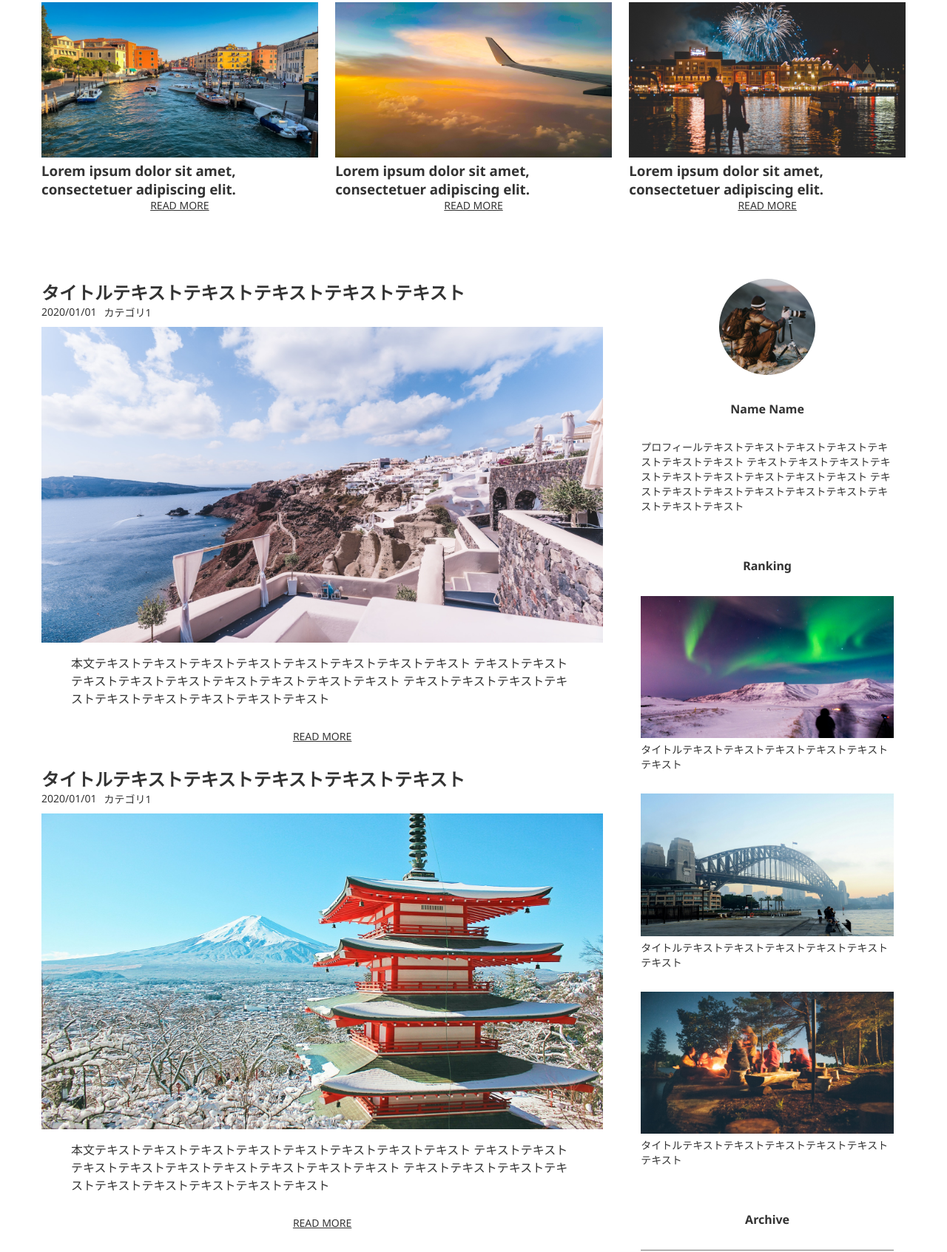
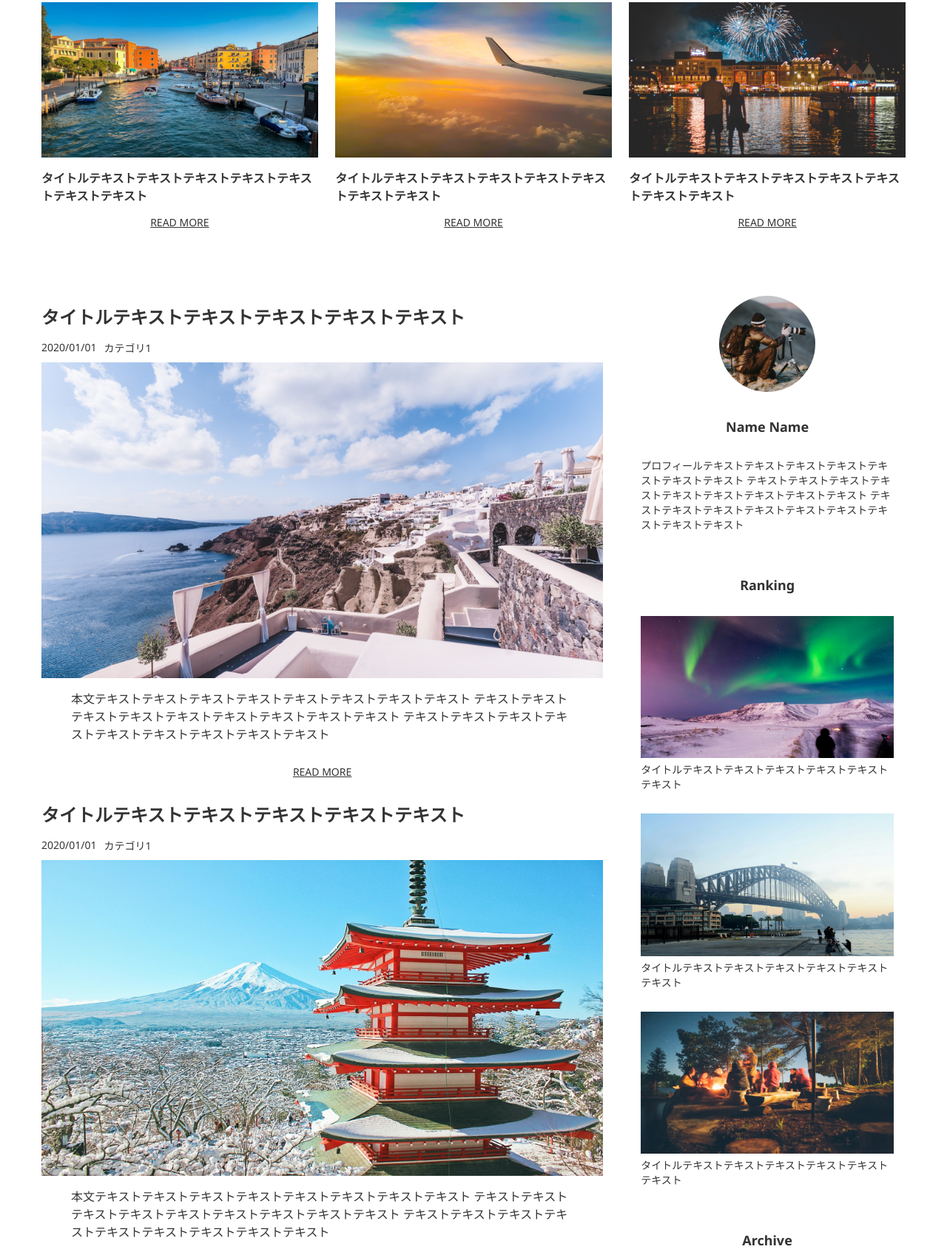
Before and after one commit to shokixxx/sampleTravelBlog, a website: page index.html in a window 1280 px wide. Shown: the part 147-1840 px from the top of the page at 74% size. Drawn offline with Linux system fonts and the light colour scheme; some packages are replaced by stand-ins of ours.

Commit message:
見出しタグの修正  - 見出しレベルを揃える  - Rankingの記事タイトルをpからh4に変更  - CSSのクラスを追加しレイアウトを修正

```diff
--- a/index.html
+++ b/index.html
@@ -32,21 +32,21 @@
   <div class="pickup wrapper">
     <article>
       <img src="images/pickup1.jpg" alt="pickup1" />
-      <h3>Lorem ipsum dolor sit amet, consectetuer adipiscing elit.</h3>
+      <h2 class="article-title">タイトルテキストテキストテキストテキストテキストテキストテキスト</h2>
       <div class="readmore">
         <a href="#">READ MORE</a>
       </div>
     </article>
     <article>
       <img src="images/pickup2.jpg" alt="pickup2" />
-      <h3>Lorem ipsum dolor sit amet, consectetuer adipiscing elit.</h3>
+      <h2 class="article-title">タイトルテキストテキストテキストテキストテキストテキストテキスト</h2>
       <div class="readmore">
         <a href="#">READ MORE</a>
       </div>
     </article>
     <article>
       <img src="images/pickup3.jpg" alt="pickup3" />
-      <h3>Lorem ipsum dolor sit amet, consectetuer adipiscing elit.</h3>
+      <h2 class="article-title">タイトルテキストテキストテキストテキストテキストテキストテキスト</h2>
       <div class="readmore">
         <a href="#">READ MORE</a>
       </div>
@@ -56,7 +56,7 @@
   <div class="media-query-flex wrapper">
     <main id="main" class="wrapper">
       <article>
-        <h2>
+        <h2 class="article-title">
           <a href="#" class="content">
             タイトルテキストテキストテキストテキストテキスト
           </a>
@@ -76,7 +76,7 @@
         </div>
       </article>
       <article>
-        <h2>
+        <h2 class="article-title">
           <a href="#" class="content">
             タイトルテキストテキストテキストテキストテキスト
           </a>
@@ -96,7 +96,7 @@
         </div>
       </article>
       <article>
-        <h2>
+        <h2 class="article-title">
           <a href="#" class="content">
             タイトルテキストテキストテキストテキストテキスト
           </a>
@@ -121,7 +121,7 @@
       <!-- プロフィール -->
       <section class="author wrapper">
         <img src="images/author.jpg" alt="author" />
-        <h4 class="subtitle">Name Name</h4>
+        <h3 class="subtitle">Name Name</h3>
         <p>
           プロフィールテキストテキストテキストテキストテキストテキストテキスト
           テキストテキストテキストテキストテキストテキストテキストテキストテキスト
@@ -130,29 +130,29 @@
       </section>
       <!-- ランキング -->
       <section class="ranking wrapper">
-        <h4 class="subtitle">Ranking</h4>
+        <h3 class="subtitle">Ranking</h3>
         <article>
           <a href="#">
             <img src="images/ranking1.jpg" alt="ranking1" />
-            <p>タイトルテキストテキストテキストテキストテキストテキスト</p>
+            <h4 class="article-title">タイトルテキストテキストテキストテキストテキストテキスト</h4>
           </a>
         </article>
         <article>
           <a href="#">
             <img src="images/ranking2.jpg" alt="ranking2" />
-            <p>タイトルテキストテキストテキストテキストテキストテキスト</p>
+            <h4 class="article-title">タイトルテキストテキストテキストテキストテキストテキスト</h4>
           </a>
         </article>
         <article>
           <a href="#">
             <img src="images/ranking3.jpg" alt="ranking3" />
-            <p>タイトルテキストテキストテキストテキストテキストテキスト</p>
+            <h4 class="article-title">タイトルテキストテキストテキストテキストテキストテキスト</h4>
           </a>
         </article>
       </section>
       <!-- アーカイブ -->
       <section class="archive wrapper">
-        <h4 class="subtitle">Archive</h4>
+        <h3 class="subtitle">Archive</h3>
         <div class="border-list">
           <ul>
             <a href="#">
@@ -210,7 +210,7 @@
     <div class="footer-flex-container wrapper">
       <!-- About -->
       <section class="about footer-content">
-        <h4 class="footer-title">About</h4>
+        <h3 class="footer-title">About</h3>
         <p>
           テキストテキストテキストテキストテキストテキストテキストテキストテキストテキスト
           テキストテキストテキストテキストテキストテキストテキストテキストテキストテキスト
@@ -230,7 +230,7 @@
       </section>
       <!-- Menu -->
       <section class="menu footer-content">
-        <h4 class="footer-title">Menu</h4>
+        <h3 class="footer-title">Menu</h3>
         <div class="border-list">
           <ul>
             <a href="#">
@@ -253,7 +253,7 @@
       </section>
       <section class="footer-content">
         <!-- SNS -->
-        <h4 class="footer-title">Twitter</h4>
+        <h3 class="footer-title">Twitter</h3>
         <a href="https://x.com/X/status/1728404218007212122?s=20">
           <p>Tweets by X</p>
         </a>
--- a/style.css
+++ b/style.css
@@ -42,6 +42,7 @@ article {
 }
 
 .subtitle {
+  font-size: 1.125rem;
   margin: 0 0 30px;
   text-align: center;
 }
@@ -49,6 +50,11 @@ article {
 .pickup {
   padding-top: 150px;
   margin-bottom: 60px;
+}
+
+.pickup .article-title {
+  font-size: 1rem;
+  margin: 10px 0 15px;
 }
 
 .author {
@@ -146,6 +152,11 @@ article {
   text-decoration: none;
 }
 
+#main .article-title {
+  font-size: 1.5rem;
+  margin: 10px 0 15px;
+}
+
 #main ul {
   display: flex;
   padding: 0 0 10px;
@@ -160,6 +171,11 @@ article {
 #main p {
   padding: 10px 40px 30px;
   margin: 0;
+}
+
+#sidebar .article-title {
+  font-size: 0.875rem;
+  font-weight: normal;
 }
 
 #footer {
```
